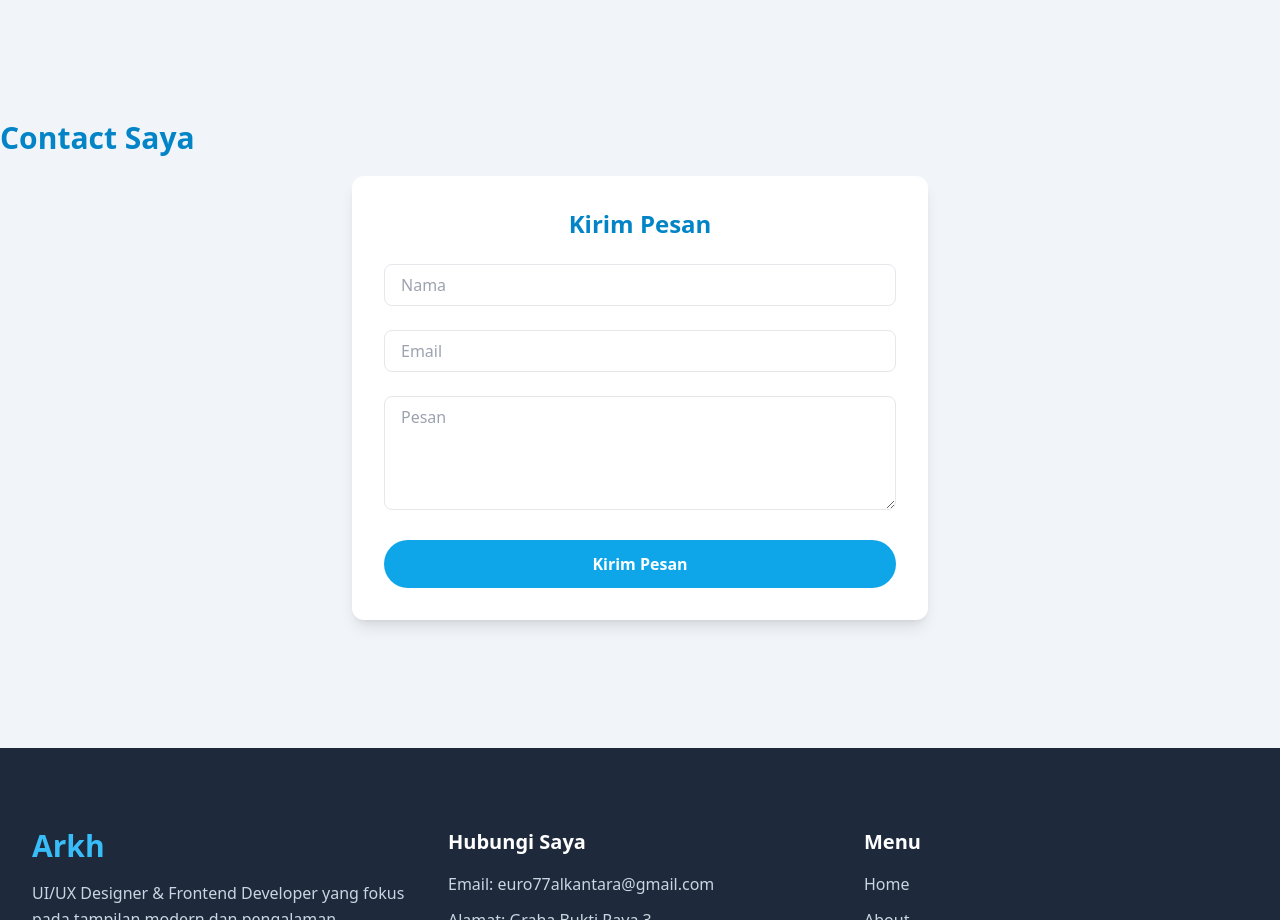
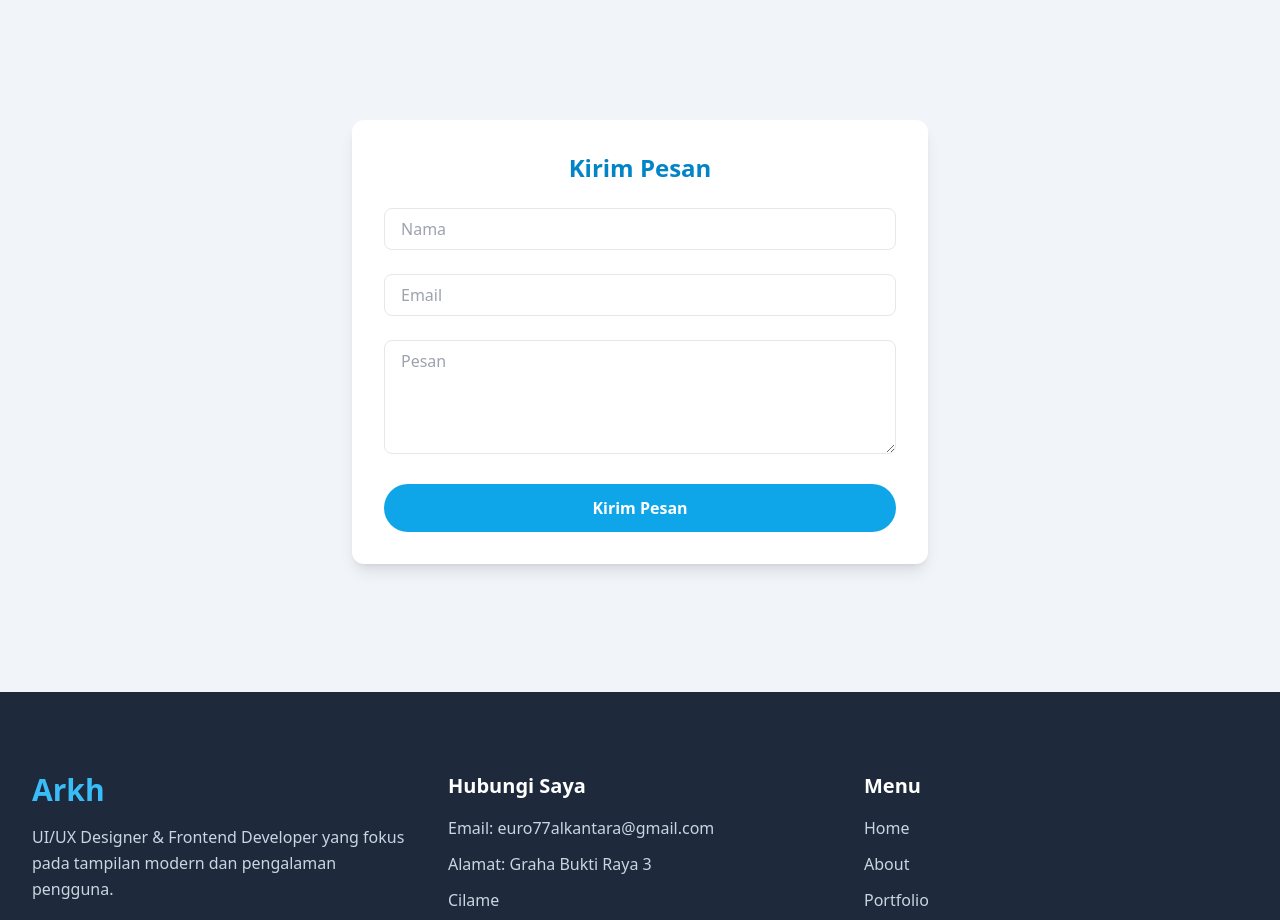
Before and after one commit to euro77alkantara-jpg/portofolio-biyyu, a plain HTML site: page index.html in a window 1280 px wide. Shown: the part 4080-5000 px from the top of the page. Drawn offline with nearby package versions, Linux system fonts and the light colour scheme.

Commit message:
Remove contact header from index.html

```diff
--- a/index.html
+++ b/index.html
@@ -362,9 +362,6 @@
 
    <!-- CONTACT -->
 <section id="contact" class="pt-36 pb-32 bg-slate-100 dark:bg-slate-900">
-    <h1 class="text-3xl font-semibold text-sky-600 mb-5">
-                        Contact Saya
-                    </h1>
     <div class="container mx-auto px-4">
         <div class="max-w-xl mx-auto bg-white dark:bg-slate-800 p-8 rounded-xl shadow-lg">
 
```
